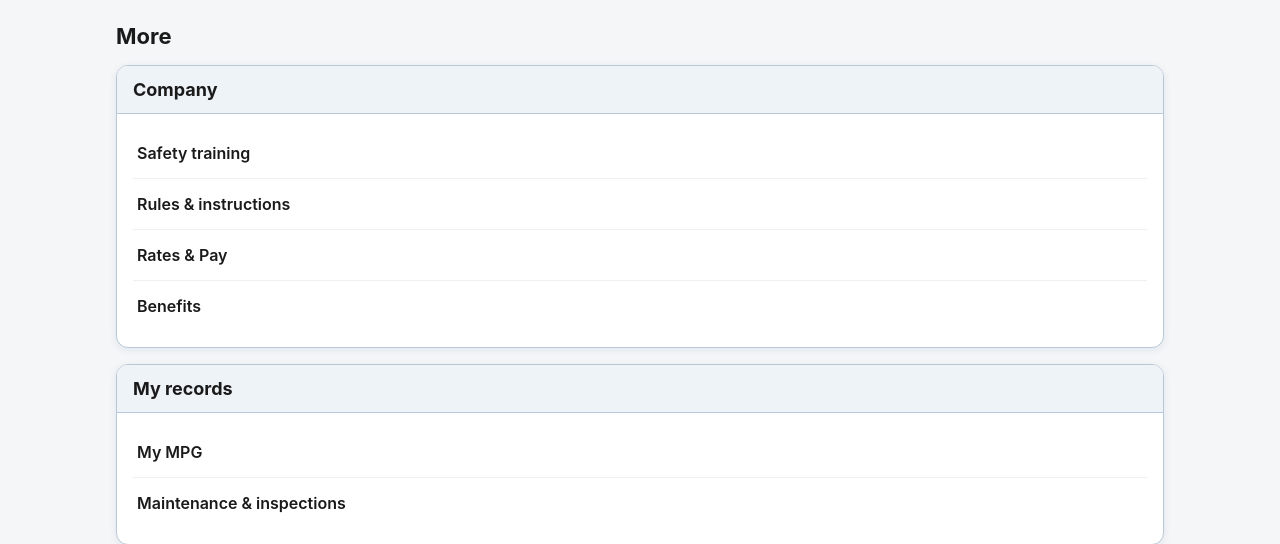
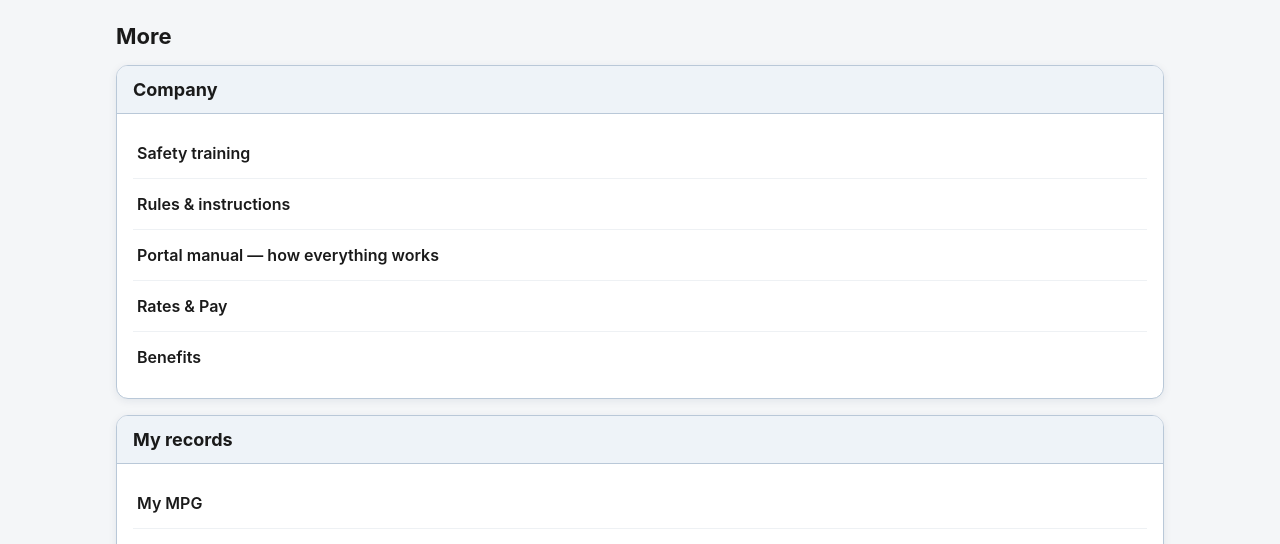
Before and after one commit to snltruckingusa/snl-trucking-portal, a Node server app: page /more in a window 1280 px wide. Shown: the part 80-624 px from the top of the page. Run offline with Node 20, Linux system fonts and the light colour scheme; the visitor is signed in with stand-in values (Sample User, id 1).

Commit message:
Forms library + portal manual + dashboard idle VIN suffix

```diff
--- a/views/more.ejs
+++ b/views/more.ejs
@@ -6,6 +6,7 @@
   <ul class="more-list">
     <li><a href="/safety">Safety training</a></li>
     <li><a href="/instructions">Rules &amp; instructions</a></li>
+    <li><a href="/manual">Portal manual — how everything works</a></li>
     <li><a href="/rates">Rates &amp; Pay</a></li>
     <li><a href="/benefits">Benefits</a></li>
   </ul>
```
